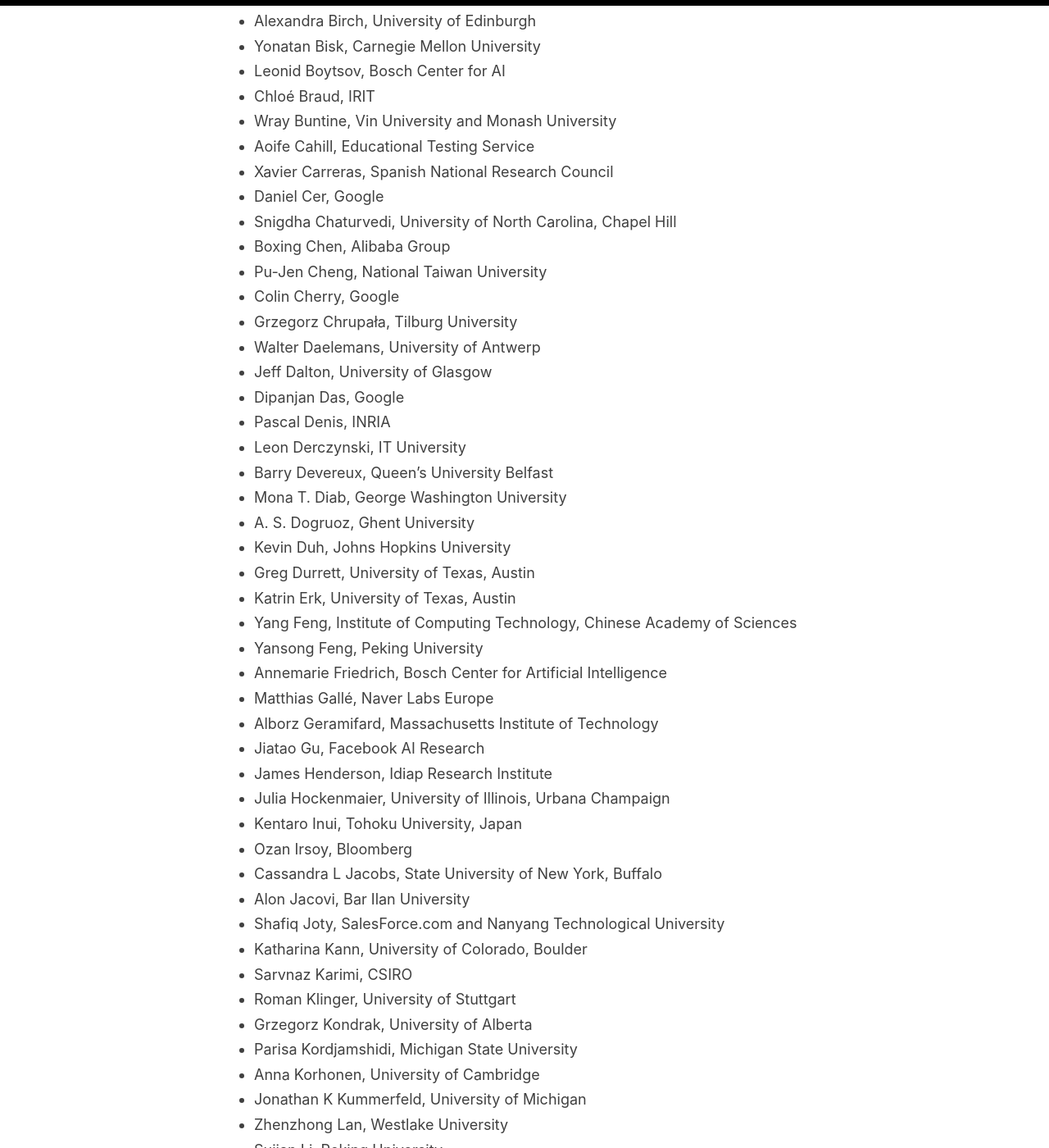
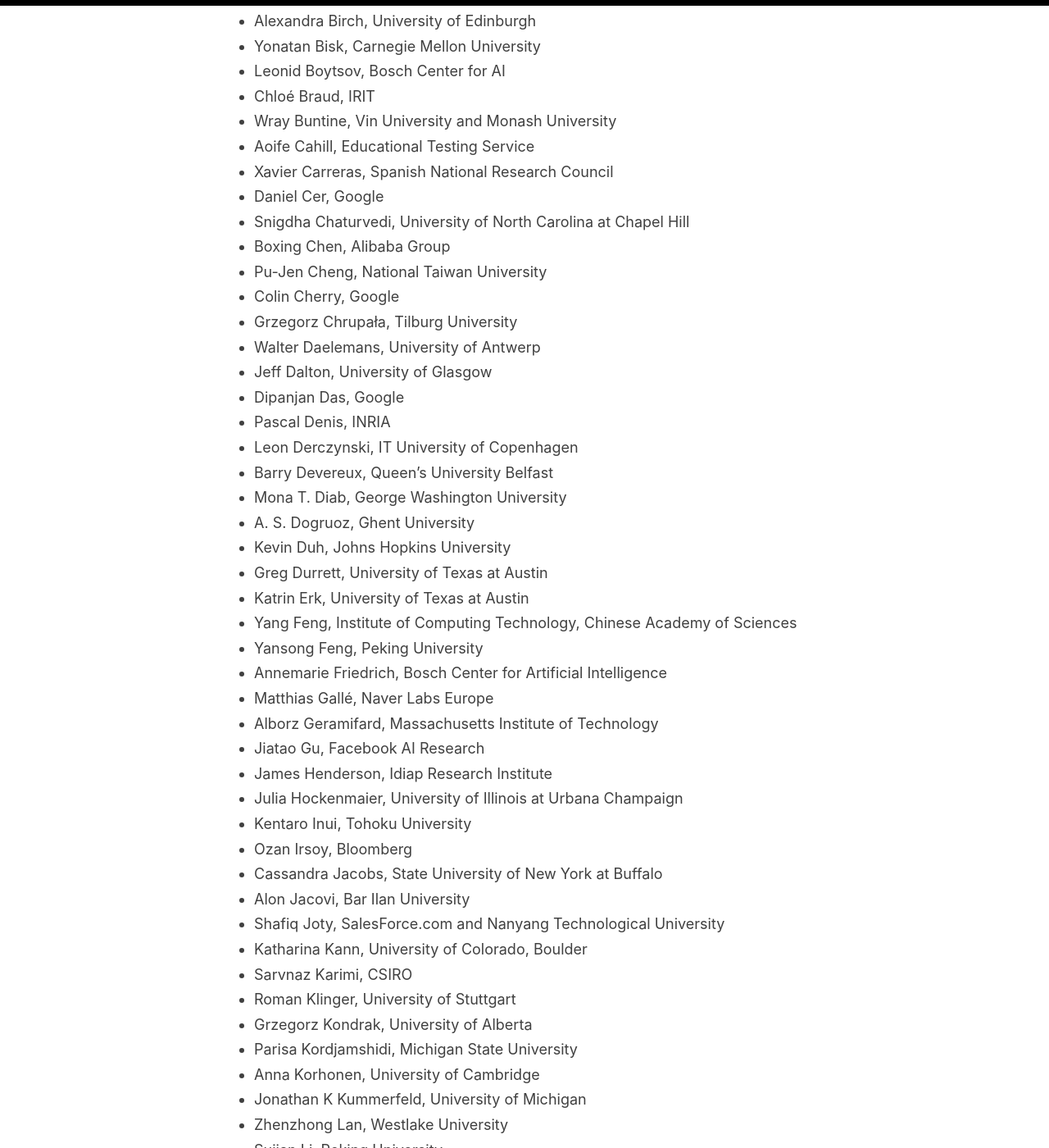
Before and after one commit to amitmerchant1990/reverie, a Jekyll site: the page built from people.md, in a window 1280 px wide and 1400 px high, scrolled down 1615 px. Shown: the whole window at 82% size. Built offline with Jekyll 4.4.1, drawn with Linux system fonts in a browser that asks for light colours; some of the changed text lies outside the part shown.

Commit message:
Update Action Editors

```diff
--- a/people.md
+++ b/people.md
@@ -58,7 +58,7 @@
 * Aoife Cahill, Educational Testing Service
 * Xavier Carreras, Spanish National Research Council
 * Daniel Cer, Google
-* Snigdha Chaturvedi, University of North Carolina, Chapel Hill
+* Snigdha Chaturvedi, University of North Carolina at Chapel Hill
 * Boxing Chen, Alibaba Group
 * Pu-Jen Cheng, National Taiwan University
 * Colin Cherry, Google
@@ -67,13 +67,13 @@
 * Jeff Dalton, University of Glasgow
 * Dipanjan Das, Google
 * Pascal Denis, INRIA
-* Leon Derczynski, IT University
+* Leon Derczynski, IT University of Copenhagen
 * Barry Devereux, Queen's University Belfast
 * Mona T. Diab, George Washington University
 * A. S. Dogruoz, Ghent University
 * Kevin Duh, Johns Hopkins University
-* Greg Durrett, University of Texas, Austin
-* Katrin Erk, University of Texas, Austin
+* Greg Durrett, University of Texas at Austin
+* Katrin Erk, University of Texas at Austin
 * Yang Feng, Institute of Computing Technology, Chinese Academy of Sciences
 * Yansong Feng, Peking University
 * Annemarie Friedrich, Bosch Center for Artificial Intelligence
@@ -81,10 +81,10 @@
 * Alborz Geramifard, Massachusetts Institute of Technology
 * Jiatao Gu, Facebook AI Research
 * James Henderson, Idiap Research Institute
-* Julia Hockenmaier, University of Illinois, Urbana Champaign
-* Kentaro Inui, Tohoku University, Japan
+* Julia Hockenmaier, University of Illinois at Urbana Champaign
+* Kentaro Inui, Tohoku University
 * Ozan Irsoy, Bloomberg
-* Cassandra L Jacobs, State University of New York, Buffalo
+* Cassandra Jacobs, State University of New York at Buffalo
 * Alon Jacovi, Bar Ilan University
 * Shafiq Joty, SalesForce.com and Nanyang Technological University
 * Katharina Kann, University of Colorado, Boulder
@@ -138,11 +138,11 @@
 * Colin Raffel, Hugging Face and University of North Carolina, Chapel Hill
 * Sebastian Riedel, Facebook and University College London
 * Anna Rogers, University of Copenhagen
-* Ivan Vladimir Meza Ruiz, UNAM
+* Ivan Vladimir Meza Ruiz, Universidad Nacional Autónoma de México
 * Benoît Sagot, INRIA
 * Carolina Scarton, University of Sheffield
 * Nathan Schneider, Georgetown University
-* Hinrich Schuetze, Center for Information and Language Processing
+* Hinrich Schütze, University of Munich
 * Diarmuid O Seaghdha, Apple
 * Rico Sennrich, University of Zurich and University of Edinburgh
 * Gabriel Skantze, KTH Royal Institute of Technology, Stockholm, Sweden
@@ -159,11 +160,11 @@
 * Junichi Tsujii, National Institute of Advanced Industrial Science and Technology
 * Kewei Tu, ShanghaiTech University
 * Ivan Vulić, PolyAI Limited and University of Cambridge
-* Marilyn Walker, University of California, Santa Cruz
+* Marilyn Walker, University of California at Santa Cruz
 * Xiaojun Wan, Peking University
 * Zeerak Waseem, University of Sheffield
-* Taro Watanabe, Nara Institute of Science and Technology, Japan
-* Bonnie L. Webber, Edinburgh University, University of Edinburgh
+* Taro Watanabe, Nara Institute of Science and Technology
+* Bonnie L. Webber, University of Edinburgh
 * Zhongyu Wei, Fudan University
 * Michael White, Ohio State University and Facebook
 * Deyi Xiong, Tianjin University
```
Also changed, not shown: other parts of people.md (+2 -1 lines).
